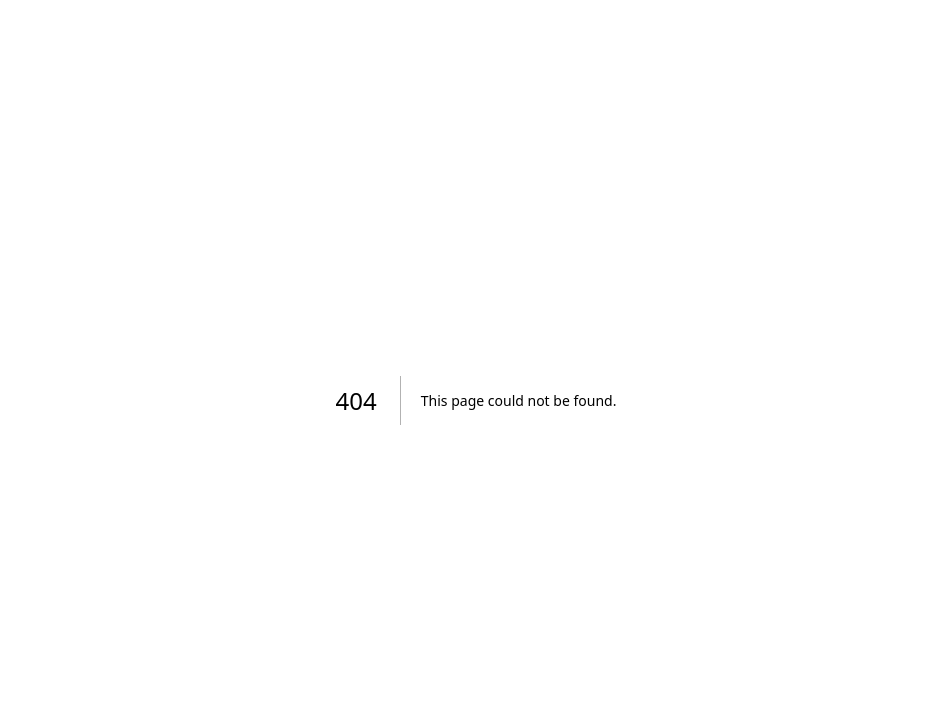
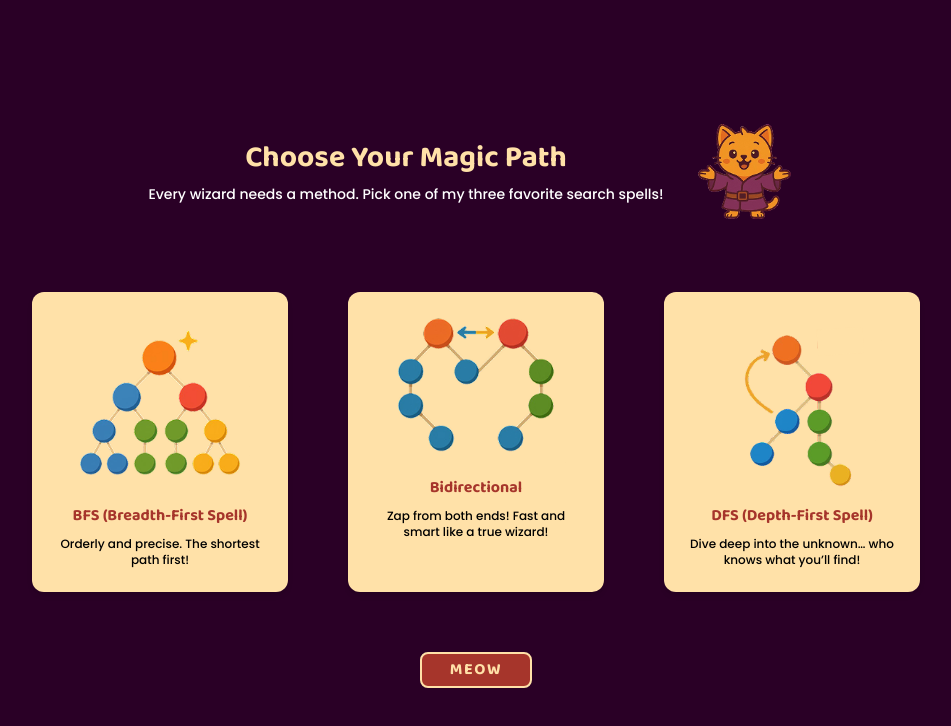
Before and after one commit to adndax/Tubes2_alchendol, a Next.js app in the folder src/frontend/: page /magicpath in a window 1280 px wide. Before the commit this address had no page. Shown: the top 726 px of the page, without its empty margins (164-1115 px from the left). Built offline with nearby package versions, Linux system fonts and the light colour scheme.

Commit message:
feat: create magic path page

```diff
--- /dev/null
+++ b/src/frontend/app/magicpath/page.js
@@ -0,0 +1,42 @@
+"use client";
+import { useState } from "react";
+import Image from "next/image";
+import { useRouter } from "next/navigation";
+import { Heading, Paragraph } from "@/components/Typography";
+import SpellCard from "@/components/Card";
+import { spellCards } from "@data";
+import { PrimaryButton } from "@/components/Button";
+
+export default function MagicPath() {
+  const router = useRouter();
+  const [selectedCardIndex, setSelectedCardIndex] = useState(null);
+
+  return (
+    <main className="min-h-screen bg-background flex flex-col items-center p-8 text-foreground font-body">
+      <div className="flex flex-col items-center pt-20 gap-15 w-full pb-20">
+        <div className="flex flex-row gap-5 items-center">
+          <div className="flex flex-col gap-2">
+            <Heading>Choose Your Magic Path</Heading>
+            <Paragraph>
+              Every wizard needs a method. Pick one of my three favorite search spells!
+            </Paragraph>
+          </div>
+          <Image src="/img/meowculus_ask.png" alt="Meowculus" width={120} height={120} />
+        </div>
+
+        <div className="flex flex-col md:flex-row gap-15 justify-center">
+          {spellCards.map((card, index) => (
+            <SpellCard
+              key={index}
+              {...card}
+              isSelected={selectedCardIndex === index}
+              onClick={() => setSelectedCardIndex(index === selectedCardIndex ? null : index)}
+            />
+          ))}
+        </div>
+
+        <PrimaryButton onClick={() => router.push("/multiplerecipes")} label="Meow" />
+      </div>
+    </main>
+  );
+}
```
